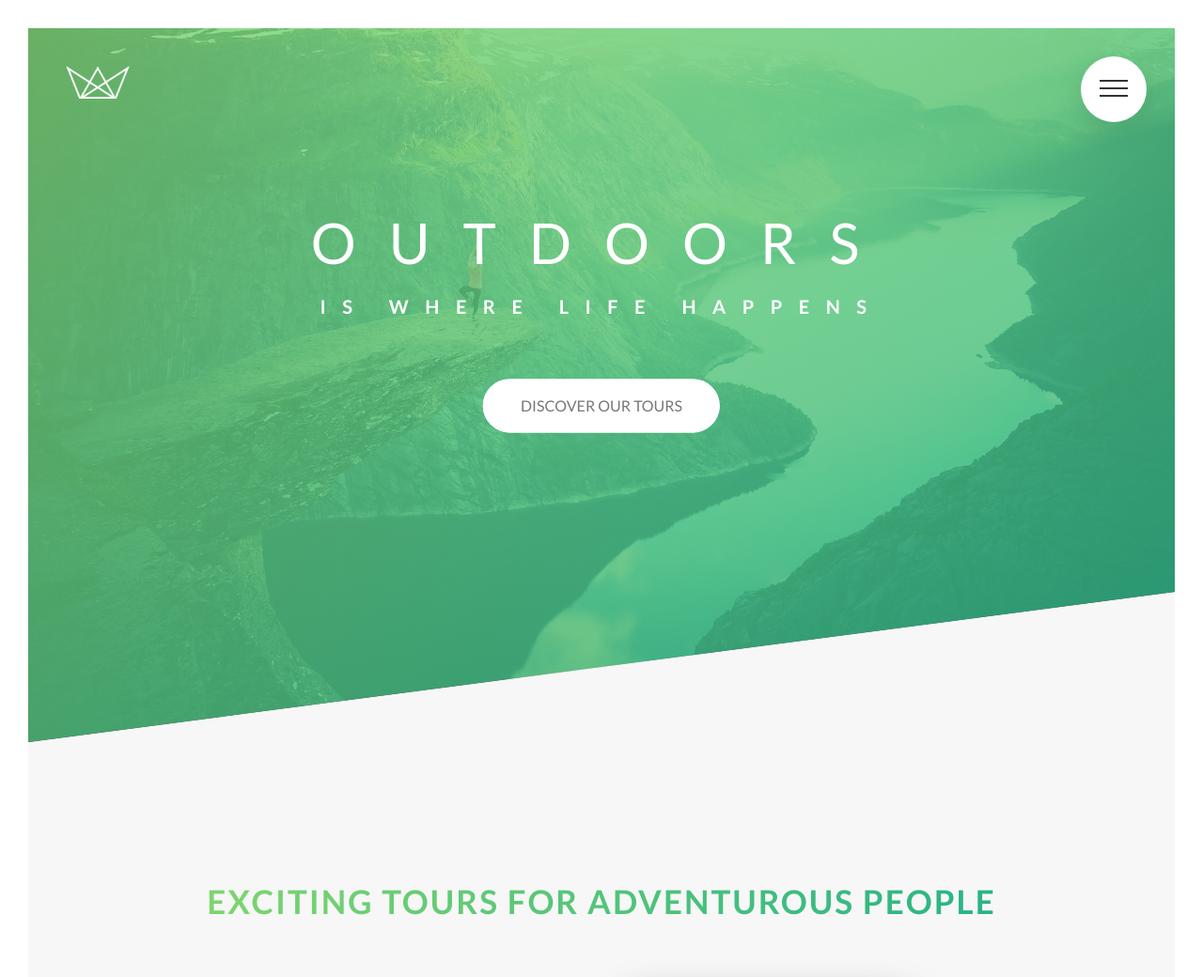
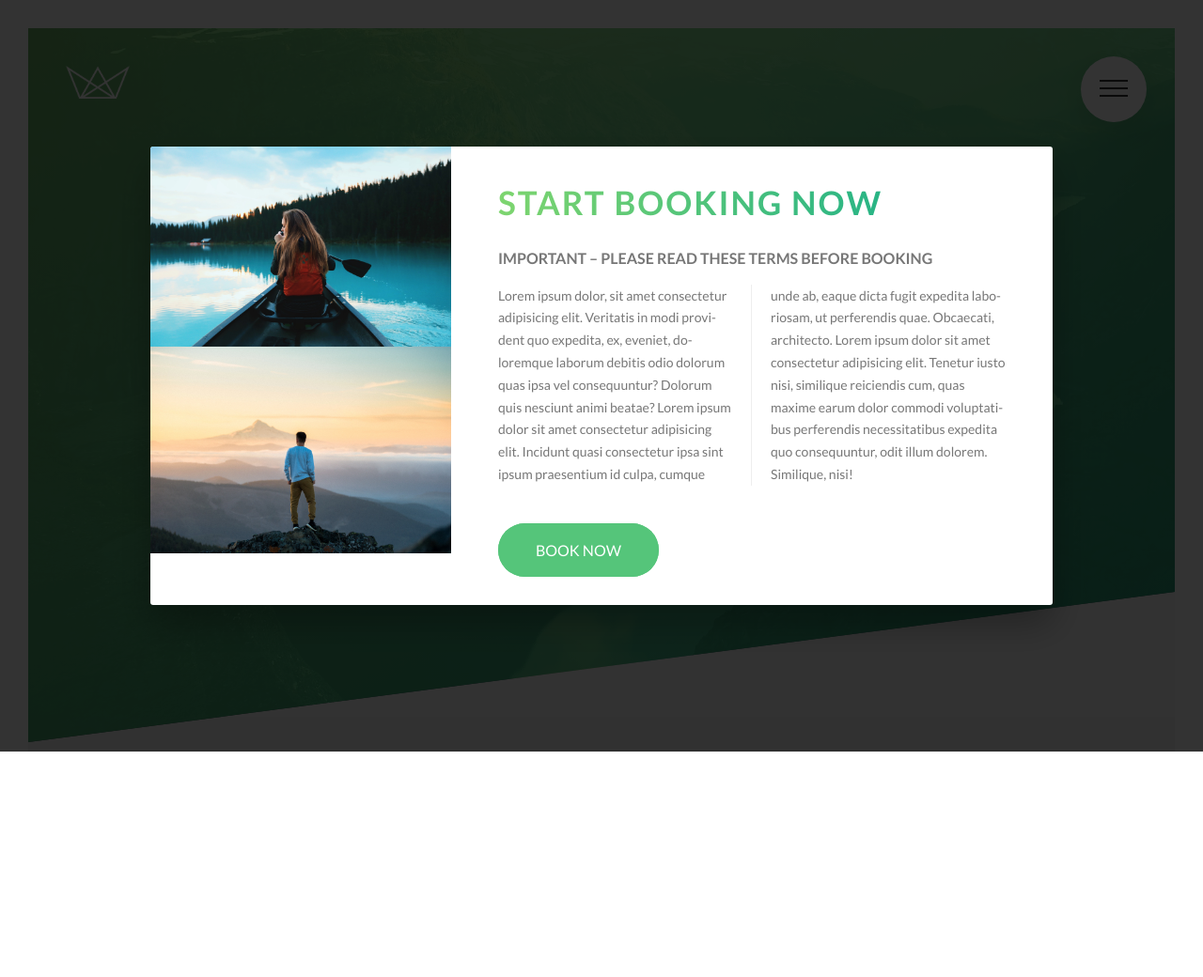
Before and after one commit to ccquach/advanced-css-and-sass-course, a PHP site: page / in a window 1280 px wide. Shown: the top 1040 px of the page at 94% size. After the commit the page ends 800 px from the top, so only its background shows below. Run offline with PHP 8.4, Linux system fonts and the light colour scheme.

Commit message:
Natours - add popup component

```diff
--- a/Natours/css/style.css
+++ b/Natours/css/style.css
@@ -406,6 +406,50 @@ body {
 .form__radio-input:checked ~ .form__radio-label .form__radio-button::after {
   opacity: 1; }
 
+.popup {
+  height: 100vh;
+  width: 100vw;
+  position: fixed;
+  top: 0;
+  left: 0;
+  background-color: rgba(0, 0, 0, 0.8);
+  z-index: 5000; }
+  .popup__content {
+    position: absolute;
+    top: 50%;
+    left: 50%;
+    transform: translate(-50%, -50%);
+    background-color: #fff;
+    width: 75%;
+    border-radius: 3px;
+    box-shadow: 0 2rem 4rem rgba(0, 0, 0, 0.3);
+    display: table;
+    overflow: hidden; }
+  .popup__left {
+    width: 33.333333%;
+    display: table-cell; }
+  .popup__right {
+    width: 66.666667;
+    display: table-cell;
+    vertical-align: middle;
+    padding: 3rem 5rem; }
+  .popup__img {
+    display: block;
+    width: 100%; }
+  .popup__text {
+    font-size: 1.4rem;
+    margin-bottom: 4rem;
+    -moz-column-count: 2;
+    -moz-column-gap: 4rem;
+    -moz-column-rule: 1px solid #eee;
+    column-count: 2;
+    column-gap: 4rem;
+    column-rule: 1px solid #eee;
+    -ms-hyphens: auto;
+    -moz-hyphens: auto;
+    -webkit-hyphens: auto;
+    hyphens: auto; }
+
 .story {
   width: 75%;
   margin: 0 auto;
--- a/Natours/index.html
+++ b/Natours/index.html
@@ -369,6 +369,28 @@
     </div>
   </footer>
 
+  <div class="popup">
+    <div class="popup__content">
+      <div class="popup__left">
+        <img src="./img/nat-8.jpg" alt="Tour photo" class="popup__img">
+        <img src="./img/nat-9.jpg" alt="Tour photo" class="popup__img">
+      </div>
+      <div class="popup__right">
+        <h2 class="heading-secondary u-margin-bottom-small">Start booking now</h2>
+        <h3 class="heading-tertiary u-margin-bottom-small">Important &ndash; Please read these terms before booking</h3>
+        <p class="popup__text">
+          Lorem ipsum dolor, sit amet consectetur adipisicing elit. Veritatis in modi provident quo expedita, ex, eveniet, doloremque
+          laborum debitis odio dolorum quas ipsa vel consequuntur? Dolorum quis nesciunt animi beatae? Lorem ipsum dolor
+          sit amet consectetur adipisicing elit. Incidunt quasi consectetur ipsa sint ipsum praesentium id culpa, cumque
+          unde ab, eaque dicta fugit expedita laboriosam, ut perferendis quae. Obcaecati, architecto. Lorem ipsum dolor sit
+          amet consectetur adipisicing elit. Tenetur iusto nisi, similique reiciendis cum, quas maxime earum dolor commodi
+          voluptatibus perferendis necessitatibus expedita quo consequuntur, odit illum dolorem. Similique, nisi!
+        </p>
+        <a href="#" class="btn btn--green">Book now</a>
+      </div>
+    </div>
+  </div>
+
   <!-- <section class="grid-test">
         <div class="row">
             <div class="col-1-of-2">
--- /dev/null
+++ b/Natours/sass/components/_popup.scss
@@ -0,0 +1,53 @@
+.popup {
+  height: 100vh;
+  width: 100vw;
+  position: fixed;
+  top: 0;
+  left: 0;
+  background-color: rgba($color-black, 0.8);
+  z-index: 5000;
+
+  &__content {
+    @include center-horizontal-vertical;
+    background-color: $color-white;
+    width: 75%;
+    border-radius: $default-border-radius;
+    box-shadow: $box-shadow-medium-far;
+    display: table;
+    overflow: hidden;
+  }
+
+  &__left {
+    width: 33.333333%;
+    display: table-cell;
+  }
+
+  &__right {
+    width: 66.666667;
+    display: table-cell;
+    vertical-align: middle;
+    padding: 3rem 5rem;
+  }
+
+  &__img {
+    display: block;
+    width: 100%;
+  }
+
+  &__text {
+    font-size: 1.4rem;
+    margin-bottom: 4rem;
+
+    -moz-column-count: 2;
+    -moz-column-gap: 4rem;
+    -moz-column-rule: 1px solid $color-grey-light-2;
+    column-count: 2;
+    column-gap: 4rem;
+    column-rule: 1px solid $color-grey-light-2;
+
+    -ms-hyphens: auto;
+    -moz-hyphens: auto;
+    -webkit-hyphens: auto;
+    hyphens: auto;
+  }
+}
--- a/Natours/sass/main.scss
+++ b/Natours/sass/main.scss
@@ -13,6 +13,7 @@
 @import './components/composition';
 @import './components/feature-box';
 @import './components/form';
+@import './components/popup';
 @import './components/story';
 
 @import './layout/footer';
```
